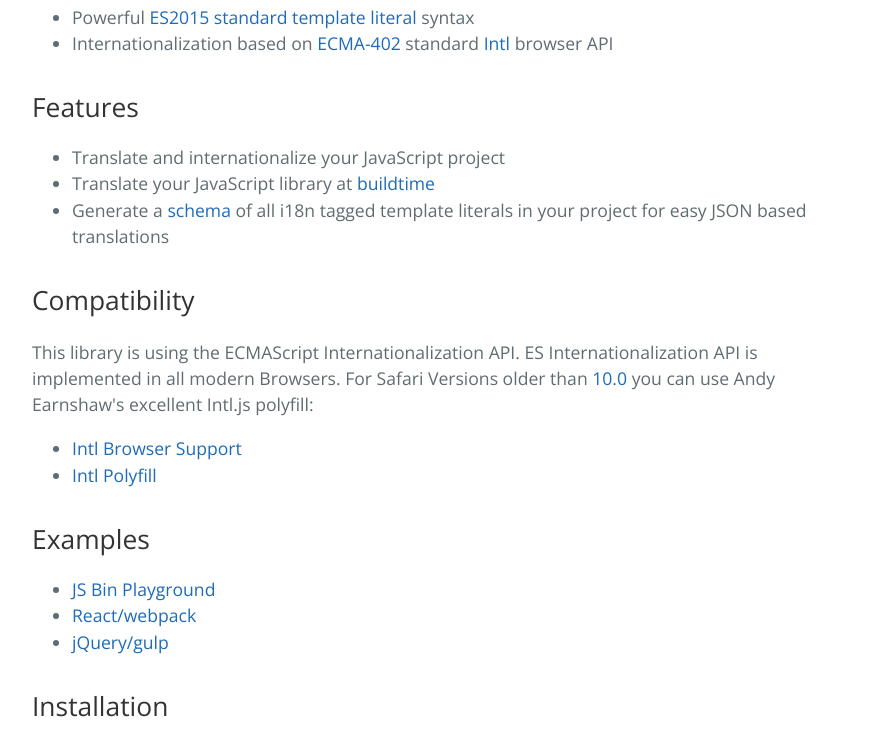
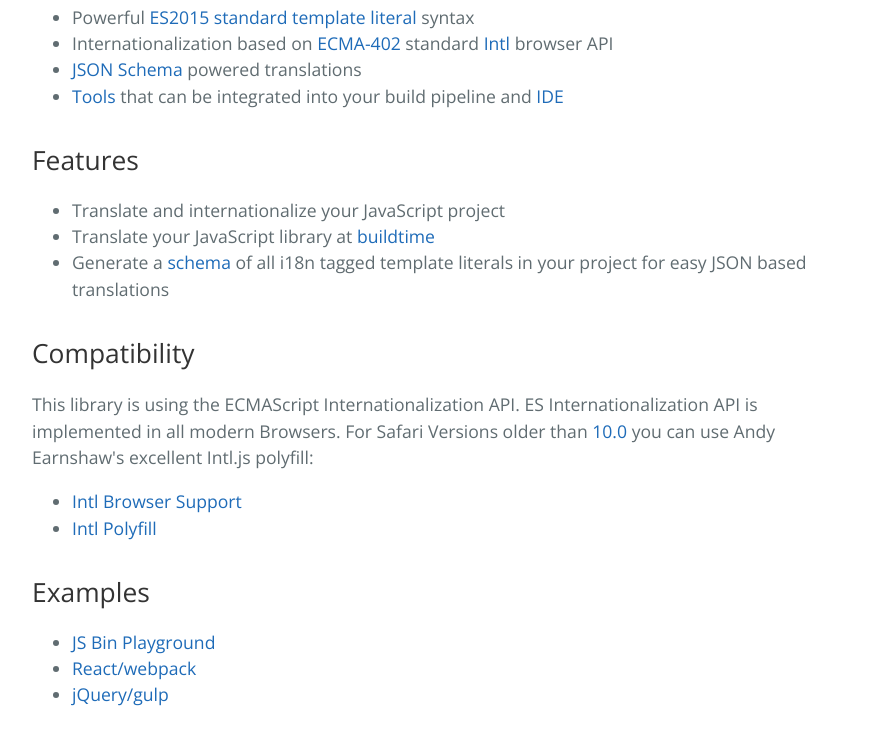
Before and after one commit to skolmer/es2015-i18n-tag, a website built with webpack: page pages/index.html in a window 1280 px wide. Shown: the part 2018-2755 px from the top of the page, without its empty margins (192-1087 px from the left). Built offline with nearby package versions, Linux system fonts and the light colour scheme.

Commit message:
Updated pages

```diff
--- a/pages/index.html
+++ b/pages/index.html
@@ -39,6 +39,8 @@
 </li>
 <li>Powerful <a href="https://developer.mozilla.org/en-US/docs/Web/JavaScript/Reference/Template_literals#Tagged_template_literals">ES2015 standard template literal</a> syntax</li>
 <li>Internationalization based on <a href="http://www.ecma-international.org/ecma-402/2.0/">ECMA-402</a> standard <a href="https://developer.mozilla.org/en-US/docs/Web/JavaScript/Reference/Global_Objects/Intl">Intl</a> browser API</li>
+<li><a href="http://json-schema.org/documentation.html">JSON Schema</a> powered translations</li>
+<li><a href="#tools">Tools</a> that can be integrated into your build pipeline and <a href="https://github.com/skolmer/i18n-tag-schema#ide-integration">IDE</a></li>
 </ul>
 
 <h2>
```
